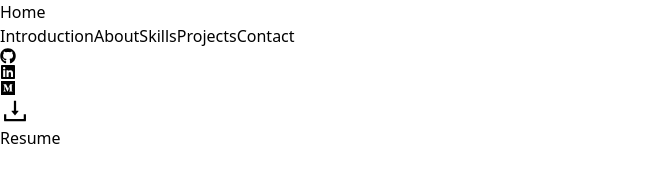
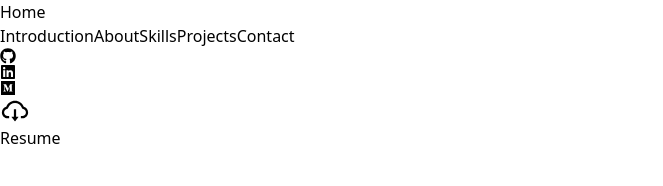
Before and after one commit to Nirob-Barman/MyPortfolio, a React (Vite) app: page / in a window 1280 px wide. Shown: the top 186 px of the page, without its empty margins (0-663 px from the left). Built offline with nearby package versions, Linux system fonts and the light colour scheme.

Commit message:
Download Icon Updated

```diff
--- a/src/Shared/NavBar.jsx
+++ b/src/Shared/NavBar.jsx
@@ -1,7 +1,7 @@
 import { useState, useEffect } from 'react';
 import { Link, useLocation } from 'react-router-dom';
 import { FaGithub, FaLinkedin, FaMedium } from 'react-icons/fa';
-import { AiOutlineDownload } from 'react-icons/ai';
+import { AiOutlineCloudDownload } from 'react-icons/ai';
 
 const NavBar = () => {
     const [isMenuOpen, setIsMenuOpen] = useState(false);
@@ -64,7 +64,7 @@ const NavBar = () => {
                         </>
                     )}
                     <button onClick={handleDownload} className="flex items-center text-white hover:text-gray-300">
-                        <AiOutlineDownload className="mr-1" size={30} />Resume
+                        <AiOutlineCloudDownload className="mr-1" size={30} />Resume
                     </button>
                 </div>
 
@@ -94,7 +94,7 @@ const NavBar = () => {
                     <a href="https://www.linkedin.com/in/nirob-barman/" target="_blank" rel="noopener noreferrer" className="block text-white py-2 hover:text-gray-300">LinkedIn</a>
                     <a href="https://medium.com/@nirob-barman" target="_blank" rel="noopener noreferrer" className="block text-white py-2 hover:text-gray-300">Medium</a>
                     <button onClick={handleDownload} className="flex items-center text-white py-2 mt-4 hover:text-gray-300">
-                        <AiOutlineDownload className="mr-1" size={30} />Resume
+                        <AiOutlineCloudDownload className="mr-1" size={30} />Resume
                     </button>
                 </div>
             )}
```
